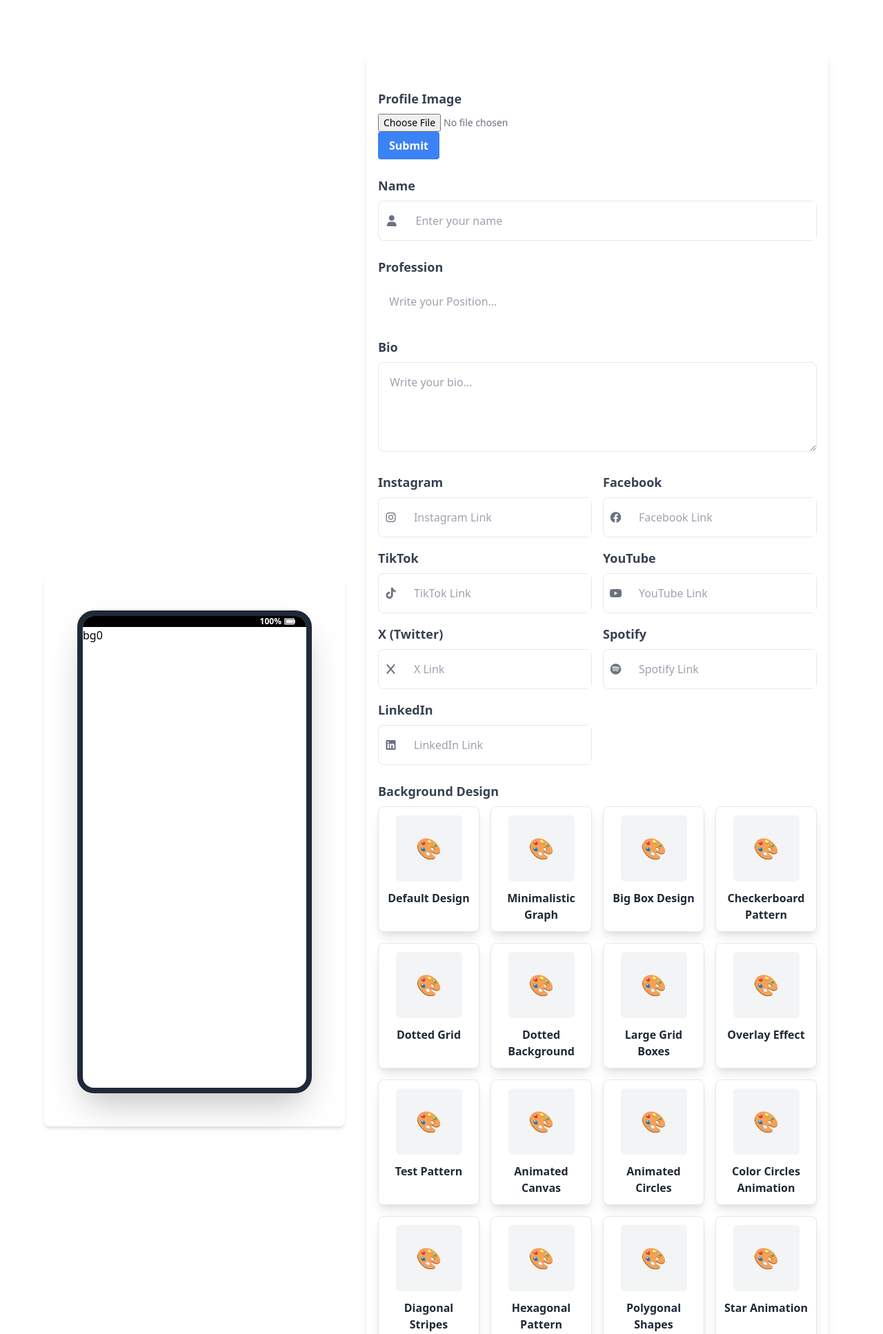
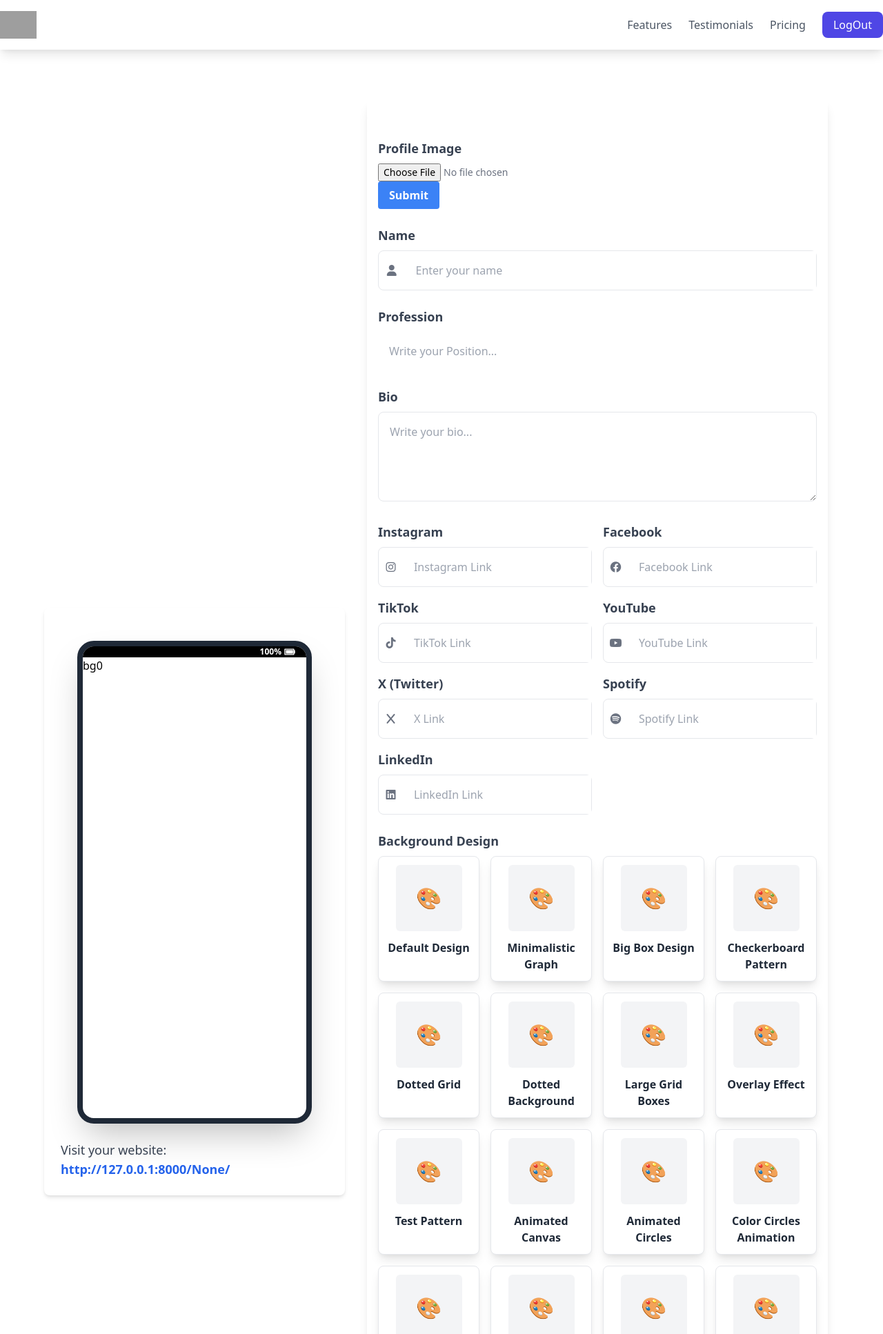
Before and after one commit to kushal1o1/Zylo, a Django app: page /create/ in a window 1280 px wide. Shown: the top 1934 px of the page at 69% size. Run offline with Django 5.2, Linux system fonts and the light colour scheme; the visitor is signed in with stand-in values (Sample User, id 1); data comes from the database, SQL or seed files in the repository; data that the repository does not hold is empty; grey boxes are pictures that could not be loaded.

Commit message:
feat:Added HomePage with Creation page

```diff
--- a/portfolios/urls.py
+++ b/portfolios/urls.py
@@ -7,7 +7,7 @@ from . import views
 from .views import update_user_info,update_images
 
 urlpatterns = [
-
+    path('', views.MainPage, name='MainPage'),
     path('create/',views.home,name="home"),
     path('update_user_info/', update_user_info, name='update_user_info'),
     path('update_images/', update_images, name='update_images'),
@@ -26,7 +26,4 @@ urlpatterns = [
 
 
 
-    # path('chat/', ChatView.as_view(), name='chat_view'),
-
-
 ]+ static(settings.MEDIA_URL, document_root=settings.MEDIA_ROOT)
--- a/portfolios/views.py
+++ b/portfolios/views.py
@@ -55,6 +55,9 @@ background_names = {
     "bg16": "Test Animation",
     "bg17": "Particles Animation"
 }
+
+def MainPage(request):
+    return render(request, 'MainPage/index.html')
 
 
 # Create your views here.
--- a/templates/portfolio/index.html
+++ b/templates/portfolio/index.html
@@ -151,12 +151,33 @@
 }
 
 
-
-
     </style>
   </head>
   <body>
+    <header class="bg-white bg-opacity-90 shadow-lg backdrop-blur-lg sticky top-0 z-10 py-4">
+      <div class="container mx-auto px-4 md:px-0 flex justify-between items-center relative">
+        <!-- Logo with Z and YLO -->
+        <a href="/" class="flex items-center relative">
+          <!-- Z Logo Image -->
 
+  {% load static %}
+
+          <img src="{% static 'images/logo2.png' %}" alt="Z Logo" class="h-8 md:h-10 object-contain relative z-10">
+              </a>
+
+              <!-- Navigation Links -->
+        <nav>
+          <ul class="flex space-x-6">
+            <li><a href="#features" class="text-gray-600 hover:text-indigo-600 hover:font-semibold transition duration-300">Features</a></li>
+            <li><a href="#testimonials" class="text-gray-600 hover:text-indigo-600 hover:font-semibold transition duration-300">Testimonials</a></li>
+            <li><a href="#pricing" class="text-gray-600 hover:text-indigo-600 hover:font-semibold transition duration-300">Pricing</a></li>
+            <!-- Sign In Link -->
+            <li><a href="/accounts/logout/" class="bg-indigo-600 text-white px-4 py-2 rounded-lg font-medium hover:bg-indigo-700 transition duration-300">LogOut</a></li>
+
+          </ul>
+        </nav>
+      </div>
+    </header>
     <main class="flex flex-col items-center justify-between p-12 md:flex-row md:space-x-4 space-y-4 md:space-y-0 hide-scrollbar" style="height:95vh">
 
     <!-- <div class="flex-1 m-5 order-2 md:order-1  h-[90vh] ">
@@ -353,6 +374,11 @@
             {% include 'portfolio/codesnippet.html' %}
            </div>
             </div>
+
+            <p class="text-lg font-medium text-gray-700">Visit your website: <a href="http://127.0.0.1:8000/{{ user_info.userUrl }}/" class="text-blue-600 hover:text-blue-800 font-semibold transition duration-300">http://127.0.0.1:8000/{{ user_info.userUrl }}/</a></p>
+
+
+
         </div>
 
     </main>
```
Also changed, not shown: templates/MainPage/index.html (+10 -7 lines), templates/MainPage/logo.png (deleted), templates/MainPage/logo2.png (deleted), templates/MainPage/profile.jpeg (deleted).
